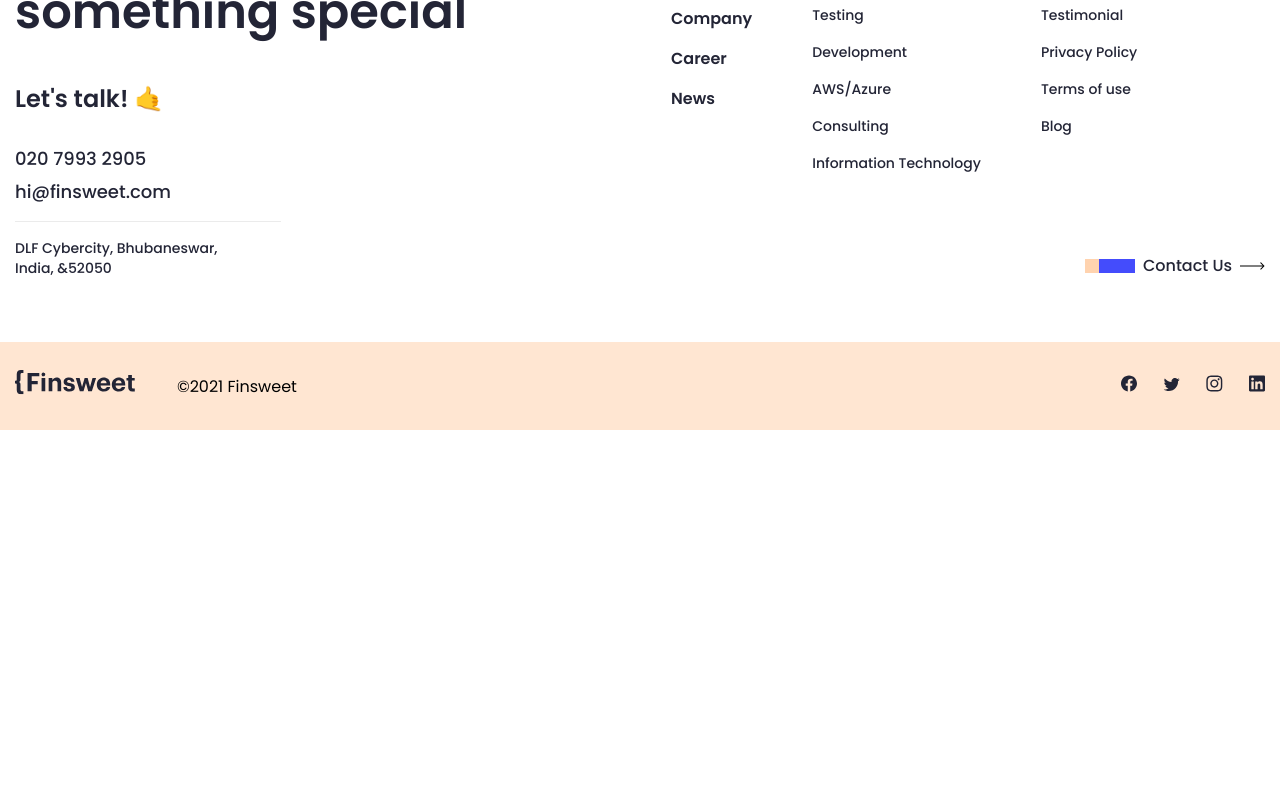
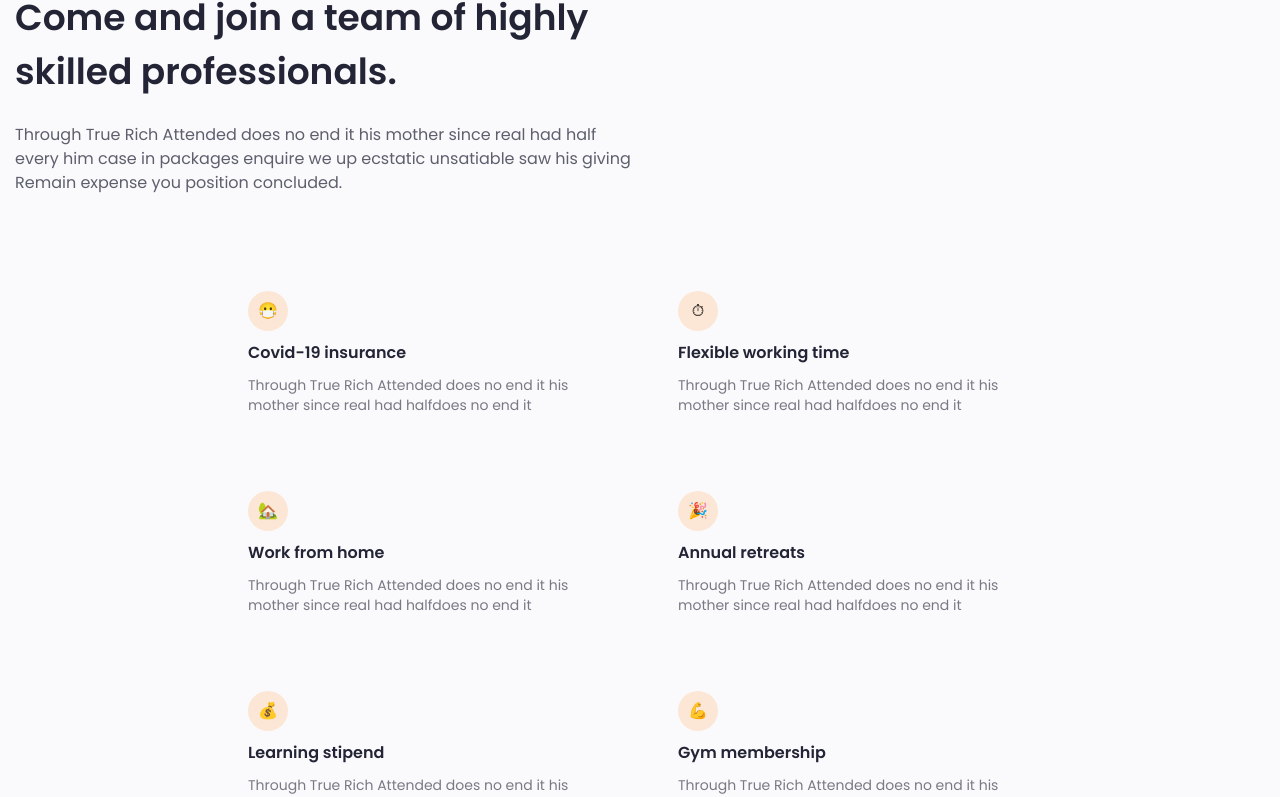
Before and after one commit to ZiBullet/finsweet-react, a React (Vite) app: page /career in a window 1280 px wide. Shown: the part 2340-3137 px from the top of the page. Before the commit the page ends 2770 px from the top, so only its background shows below. Built offline with nearby package versions, Linux system fonts and the light colour scheme.

Commit message:
career - work - done

```diff
--- a/src/assets/scss/CareerPage/CareerPage.scss
+++ b/src/assets/scss/CareerPage/CareerPage.scss
@@ -1 +1,2 @@
-@import "./Career.scss", "./Positions.scss";
+@import "./Career.scss", "./Positions.scss",
+"./Work.scss";
--- /dev/null
+++ b/src/assets/scss/CareerPage/Work.scss
@@ -0,0 +1,83 @@
+$darkBlue: #232536;
+$lightBlue: #FAFAFC;
+
+.work {
+    padding: 96px 0;
+    margin-bottom: 96px;
+    background: $lightBlue;
+
+    &__wrap {
+        display: flex;
+        flex-direction: column;
+        gap: 64px;
+    }
+
+    &__desc {
+        max-width: 622px;
+        width: 100%;
+    }
+
+    &__title-mini {
+        margin-bottom: 16px;
+    }
+
+    &__title {
+        margin-bottom: 24px;
+    }
+
+    &__boxes {
+        display: flex;
+        align-items: center;
+        flex-wrap: wrap;
+        justify-content: center;
+        gap: 12px;
+    }
+
+    &__box {
+        max-width: 418px;
+        width: 100%;
+        display: flex;
+        flex-direction: column;
+        gap: 8px;
+
+        padding: 32px;
+
+        @media screen and (max-width: 480px) {
+            padding: 18px;
+        }
+
+        &-icon {
+            width: 40px;
+            height: 40px;
+
+            display: flex;
+            align-items: center;
+            justify-content: center;
+
+            border-radius: 50%;
+            background: #FFD3AF80;
+            padding: 10px 14px;
+        }
+
+        &-desc {
+            display: flex;
+            flex-direction: column;
+            gap: 8px;
+        }
+
+        &-title {
+            color: $darkBlue;
+            font-size: 16px;
+            font-weight: 600;
+            line-height: 28px;
+        }
+
+        &-text {
+            color: $darkBlue;
+            font-size: 14px;
+            font-weight: 400;
+            line-height: 20px;
+            opacity: 0.6;
+        }
+    }
+}
--- a/src/pages/CareerPage/CareerPage.jsx
+++ b/src/pages/CareerPage/CareerPage.jsx
@@ -1,5 +1,6 @@
 import Career from "./Career"
 import Positions from "./Positions"
+import Work from "./Work"
 
 const CareerPage = ({ jobs }) => {
 
@@ -8,6 +9,7 @@ const CareerPage = ({ jobs }) => {
     <main className="main">
       <Career />
       <Positions jobs={jobs} />
+      <Work />
     </main>
   )
 }
--- /dev/null
+++ b/src/pages/CareerPage/Work.jsx
@@ -0,0 +1,102 @@
+
+const Work = () => {
+    return (
+        <section className="work">
+            <div className="work__wrap container">
+                <div className="work__desc">
+                    <h5 className="work__title-mini title-mini">
+                        OUR WORK & CULTURE
+                    </h5>
+                    <h3 className="work__title title-h3">
+                        Come and join a team of highly skilled professionals.
+                    </h3>
+                    <p className="work__text text-p">
+                        Through True Rich Attended does no end it his mother since real had half every him case in packages enquire we up ecstatic unsatiable saw his giving Remain expense you position concluded.
+                    </p>
+                </div>
+                <div className="work__boxes">
+                    <div className="work__box">
+                        <div className="work__box-icon">
+                            <span>😷</span>
+                        </div>
+                        <div className="work__box-desc">
+                            <h4 className="work__box-title">
+                                Covid-19 insurance
+                            </h4>
+                            <p className="work__box-text">
+                                Through True Rich Attended does no end it his mother since real had halfdoes no end it
+                            </p>
+                        </div>
+                    </div>
+                    <div className="work__box">
+                        <div className="work__box-icon">
+                            <span>⏱</span>
+                        </div>
+                        <div className="work__box-desc">
+                            <h4 className="work__box-title">
+                                Flexible working time
+                            </h4>
+                            <p className="work__box-text">
+                                Through True Rich Attended does no end it his mother since real had halfdoes no end it
+                            </p>
+                        </div>
+                    </div>
+                    <div className="work__box">
+                        <div className="work__box-icon">
+                            <span>🏡</span>
+                        </div>
+                        <div className="work__box-desc">
+                            <h4 className="work__box-title">
+                                Work from home
+                            </h4>
+                            <p className="work__box-text">
+                                Through True Rich Attended does no end it his mother since real had halfdoes no end it
+                            </p>
+                        </div>
+                    </div>
+                    <div className="work__box">
+                        <div className="work__box-icon">
+                            <span>🎉</span>
+                        </div>
+                        <div className="work__box-desc">
+                            <h4 className="work__box-title">
+                                Annual retreats
+                            </h4>
+                            <p className="work__box-text">
+                                Through True Rich Attended does no end it his mother since real had halfdoes no end it
+                            </p>
+                        </div>
+                    </div>
+                    <div className="work__box">
+                        <div className="work__box-icon">
+                            <span>💰</span>
+                        </div>
+                        <div className="work__box-desc">
+                            <h4 className="work__box-title">
+                                Learning stipend
+                            </h4>
+                            <p className="work__box-text">
+                                Through True Rich Attended does no end it his mother since real had halfdoes no end it
+                            </p>
+                        </div>
+                    </div>
+                    <div className="work__box">
+                        <div className="work__box-icon">
+                            <span>💪</span>
+                        </div>
+                        <div className="work__box-desc">
+                            <h4 className="work__box-title">
+                                Gym membership
+                            </h4>
+                            <p className="work__box-text">
+                                Through True Rich Attended does no end it his mother since real had halfdoes no end it
+                            </p>
+                        </div>
+                    </div>
+                </div>
+            </div>
+        </section>
+    )
+}
+
+export default Work
```
